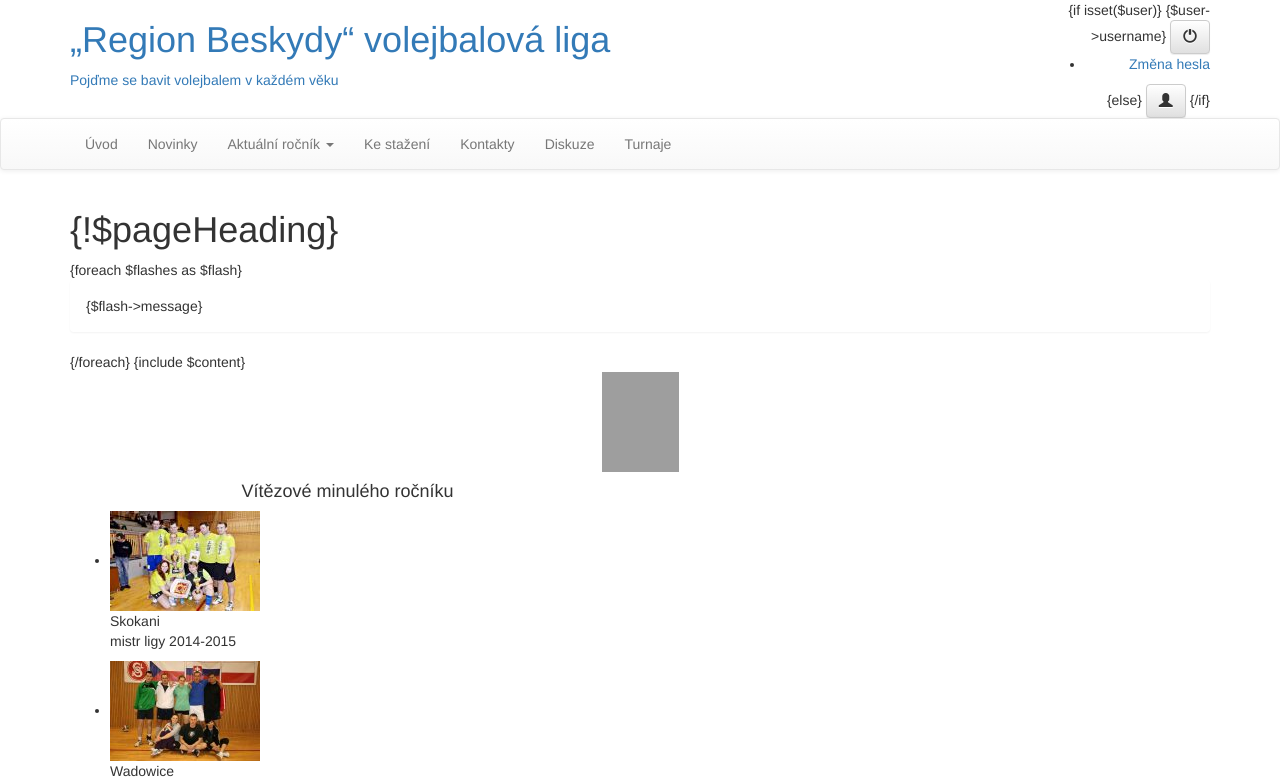
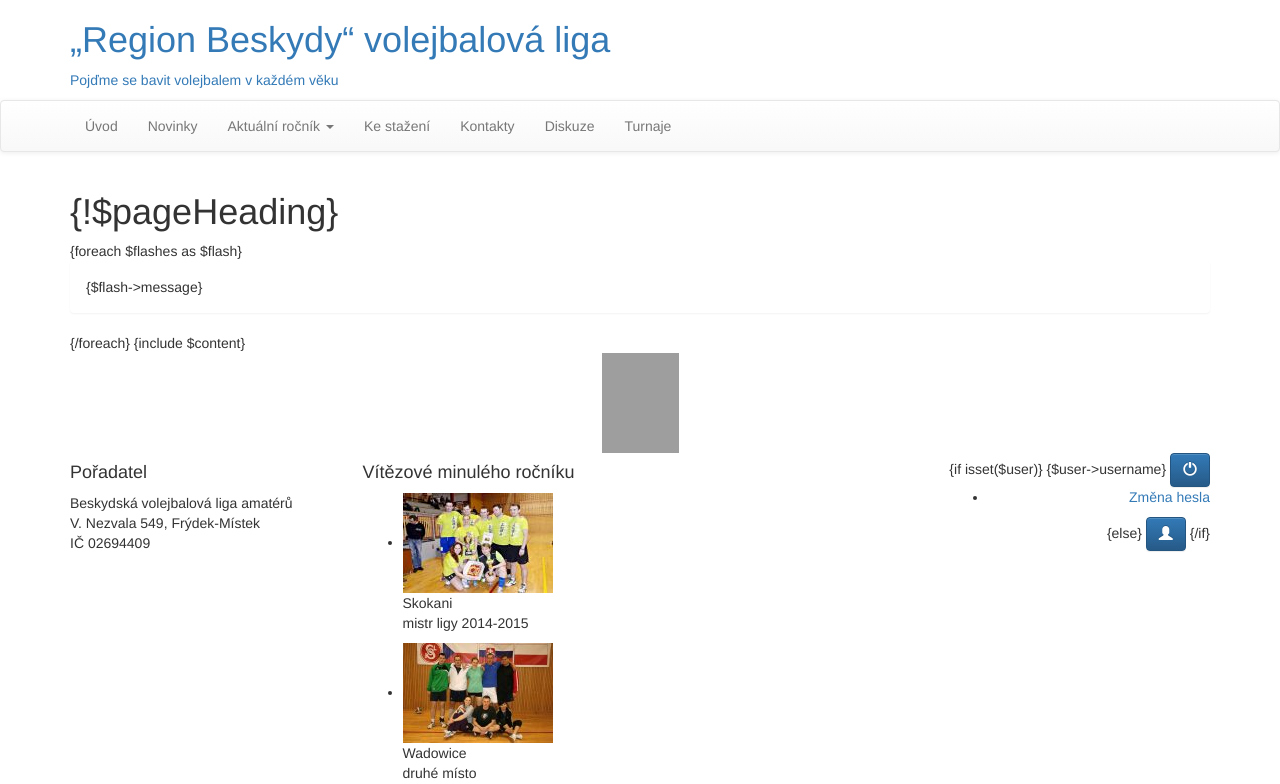
Before and after one commit to davehell/rbvl, a PHP site: page /app/templates/@layout.phtml in a window 1280 px wide. Shown: the top 784 px of the page. Run offline with PHP 8.4, Linux system fonts and the light colour scheme; some libraries are stand-ins or nearby versions; grey boxes are pictures that could not be loaded.

Commit message:
doplneni paticky

```diff
--- a/app/templates/@layout.phtml
+++ b/app/templates/@layout.phtml
@@ -26,22 +26,11 @@
 <div id="header">
   <div class="container">
     <div class="row">
-      <div class="col-md-10">
+      <div class="col-md-12">
         <a href="{plink Default:}" class="brand" title="Úvodní stránka">
           <h1>„Region Beskydy“ volejbalová liga</h1>
           <p>Pojďme se bavit volejbalem v každém věku</p>
         </a>
-      </div>
-      <div class="col-md-2 uziv text-right">
-        {if isset($user)}
-          {$user->username}
-          <a href="{link Auth:logout}" class="btn btn-default" title="Odhlášení uživatele"><span class="glyphicon glyphicon-off"></span></a>
-        <ul>
-          <li><a href="{link Uzivatele:change}" title="Změna uživatelského jména a hesla">Změna hesla</a></li>
-        </ul>
-        {else}
-          <a href="{link Auth:login}" class="btn btn-default" title="Přihlášení uživatele"><span class="glyphicon glyphicon-user"></span></a>
-        {/if}
       </div>
     </div>
   </div>
@@ -92,13 +81,6 @@
 <div class="content-info">
 
   <div class="crumbs">
-<!--
-      <ul>
-        <li><a href="index.html">Home</a></li>
-        <li>/</li>
-        <li>About Us</li>
-      </ul>
--->
   </div>
 
   <div class="container">
@@ -129,8 +111,12 @@
 <div id="footer">
   <div class="container">
     <div class="row">
+      <div class="col-md-3">
+      <h4>Pořadatel</h4>
+      <p>Beskydská volejbalová liga amatérů<br>V. Nezvala 549, Frýdek-Místek<br>IČ 02694409</p>
+      </div>
       <div class="col-md-6">
-        <h4 class="text-center">Vítězové minulého ročníku</h4>
+        <h4 class="">Vítězové minulého ročníku</h4>
         <ul class="thumbs">
           <li>
             <a href="{$baseUri}img/vitezove/1415-1-skokani.jpg" rel="lightbox['vitezove']" title="Skokani - mistr ligy 2014-2015">
@@ -151,6 +137,17 @@
             <p>Raškovice<br>třetí místo</p>
           </li>
         </ul>
+      </div>
+      <div class="col-md-3 text-right">
+        {if isset($user)}
+          {$user->username}
+          <a href="{link Auth:logout}" class="btn btn-primary" title="Odhlášení uživatele"><span class="glyphicon glyphicon-off"></span></a>
+        <ul>
+          <li><a href="{link Uzivatele:change}" title="Změna uživatelského jména a hesla">Změna hesla</a></li>
+        </ul>
+        {else}
+          <a href="{link Auth:login}" class="btn btn-primary" title="Přihlášení uživatele"><span class="glyphicon glyphicon-user"></span></a>
+        {/if}
       </div>
     </div> <!-- .row -->
   </div> <!-- .container -->
```
Also changed, not shown: css/styles.css (+9 -1 lines).
